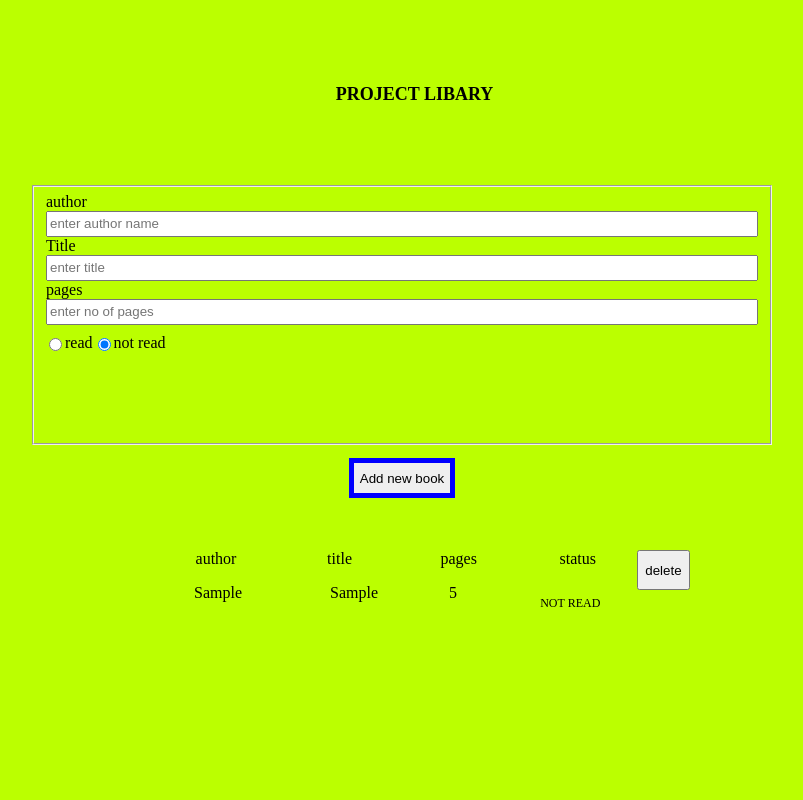
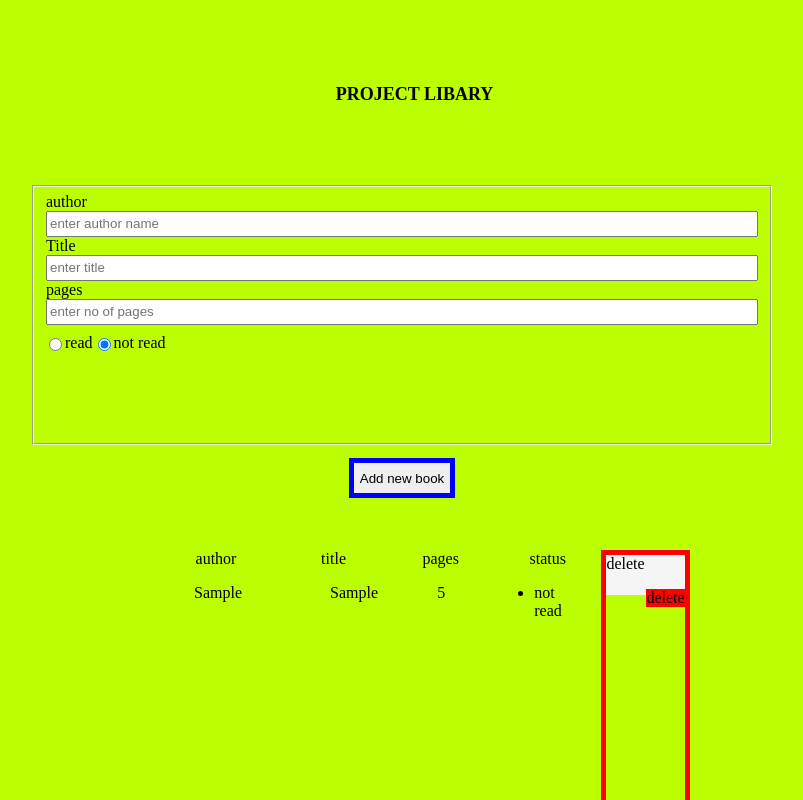
Before and after one commit to funbimech/index.libary, a plain HTML site: page my libary/index.html in a window 1280 px wide. Both pictures are taken after typing "Sample", "Sample", "5" into the empty fields and a click on the button "Add new book". Shown: the top 800 px of the page, without its empty margins (238-1041 px from the left). Drawn offline with Linux system fonts and the light colour scheme.

Commit message:
updated codes

```diff
--- a/my libary/index.html
+++ b/my libary/index.html
@@ -57,7 +57,15 @@
                 <ul id="scope"></ul>
               </div>
             </span>
-            <button type="submit" class="btn2">delete</button>
+            <div class="delete">
+            <div class="delhost">delete
+              <!-- <div class="boxs"> -->
+      <!-- <button class="delbtn" data-index="${index}"></button>  -->
+              <ul id="del"></ul>
+              <!-- </div>i
+               -->
+            </div>
+            </div>
           </div>
             <div class="host">
             <ul id="list"></ul>
--- a/my libary/main.js
+++ b/my libary/main.js
@@ -1,96 +1,88 @@
-const btn = document.getElementById("btn")
-const author = document.getElementById("author")
-const title = document.getElementById("title")
-const pages = document.getElementById("pages")
-const status = document.querySelector(".status")
-const list = document.getElementById("list")
- const host= document.querySelector(".host")
- const hosts = document.querySelector(".hosts")
- const lists = document.getElementById("lists")
- const read = document.getElementById("read")
- const unread = document.getElementById("unread")
- const scope = document.getElementById("scope")
+const btn = document.getElementById("btn");
+const author = document.getElementById("author");
+const title = document.getElementById("title");
+const pages = document.getElementById("pages");
+const status = document.querySelector(".status");
+const list = document.getElementById("list");
+const host = document.querySelector(".host");
+const hosts = document.querySelector(".hosts");
+const lists = document.getElementById("lists");
+const read = document.getElementById("read");
+const unread = document.getElementById("unread");
+const scope = document.getElementById("scope");
+const del = document.getElementById("del");
 let base = document.createElement("base");
- const btn2 = document.querySelector(".btn2")
+let delbtn = document.querySelectorAll(".delbtn")
+let newindex = 0;
+const btn2 = document.querySelector(".btn2");
+const radios = document.querySelectorAll('input[name="ticket')
 
-function Book(author1,title1,pages1,status1) {
-this.author= author1
-this.title = title1
-this.pages = pages1
-this.status= status1
+function Book(author1, title1, pages1, status1) {
+  this.author = author1;
+  this.title = title1;
+  this.pages = pages1;
+  this.status = status1;
 }
-const libary = [];
-function info(books) {
-  btn.addEventListener("click",() => {
-   if(author.value==='' ) {
-    alert("put in a book")
-  } else {
-        list.innerHTML = "";
-      lists.innerHTML = "";
-      h.innerHTML = "";
+let libary = [];
 
-const p = document.createElement('p')
-      p.className = "my-para"
-
- function updatestatus(confirm) {
+function addbook() {
+      const pages1 = pages.value;
+      const author1 = author.value;
+      const title1 = title.value;
+      let selval = ''
       if (read.checked) {
-          p.innerHTML = "read";
-        } else if (unread.checked) {
-          p.innerHTML = "not read";
-        } else {
-          p.innerHTML = "";
+        selval = "read";
+     } else  {
+       selval = "not read";
      }
-        confirm = p.innerHTML;
-        base = confirm;
+      const status1 = selval;
+      const book = new Book(author1, title1, pages1, status1);
+      libary.push(book);
 }
-      updatestatus();
-
-    const pages1 = pages.value
-     const author1 = author.value
-      const title1 = title.value
-      const status1 = base;
-     const book = new Book(author1,title1,pages1,status1 )
-     libary.push(book)
-
+ let books;
+ function deletebook (books,index) {
+        books.splice(index,1)
+          list.innerHTML =''
+     lists.innerHTML = ""
+      h.innerHTML = ""
+     scope.innerHTML = ""
+     del.textContent = ""
+            updateinfo()
+ }
+  btn.addEventListener("click", () => {
+          addbook()
+          list.innerHTML =''
+          lists.innerHTML = ""
+         h.innerHTML = ''
+         scope.innerHTML =''
+        del.textContent = ''
         books = libary
-
-     function deleteinfo(books,index)  {
-          btn2.addEventListener("click",() => {
-           if(Array.isArray(books) && index >= 0 && index < books.length){
-             books.splice(index,1)
-            } else {
-              console.log("invalid index")
-           }
-           list.innerHTML = "";
-           lists.innerHTML = "";
-           scope.innerHTML = "";
-           h.innerHTML = "";
+           updateinfo();
   })
-            return books;
-
-           }
-           deleteinfo(books,0)
-    for(let i=0; i < books.length; i++) {
-    const li = document.createElement('li')
+      function updateinfo() {
+        for (let i = 0; i < books.length; i++) {
+          const li = document.createElement("li");
           li.className = "my-author"
-     li.innerHTML = books[i].author
-     const titleli = document.createElement('li')
+          li.innerHTML = books[i].author;
+          const titleli = document.createElement("li");
           titleli.className = "my-title"
-     titleli.innerHTML = books[i].title
-     const pageli = document.createElement('li')
+          titleli.innerHTML = books[i].title;
+          const pageli = document.createElement("li");
           pageli.className = "my-page"
-     pageli.innerHTML = books[i].pages
-     h.appendChild(pageli)
-     console.log(titleli)
-     list.appendChild(li)
-     lists.appendChild(titleli)
-    }
-    scope.appendChild(p)
-     author.value = ''
-     title .value =''
-     pages.value = ''
-     console.log(books)
-     }
-
-  })}
-info()
+          pageli.innerHTML = books[i].pages;
+          const statusli = document.createElement("li")
+          statusli.innerHTML = books[i].status
+         let deleteli = document.createElement("li");
+           deleteli.textContent = "delete";
+         deleteli.style.backgroundColor = "red";
+       deleteli.className = "my-delete";
+        deleteli.addEventListener("click", () => deletebook(books,i))
+        del.appendChild(deleteli)
+          h.appendChild(pageli);
+           list.appendChild(li);
+           lists.appendChild(titleli);
+           scope.appendChild(statusli);
+          author.value = "";
+          title.value = "";
+          pages.value = "";
+    }}
--- a/my libary/style.css
+++ b/my libary/style.css
@@ -4,7 +4,7 @@ body {
   padding: 0;
 }
 .container {
-  height: 100vh;
+  height: 100%;
    background-color: blue;
   width: 100vw;
 }
@@ -52,8 +52,20 @@ body {
   justify-content: space-around;
   height: 4vh;
     }
-.btn2 {
+.delhost {
   height: 5vh;
+  background-color: whitesmoke;
+}
+
+.boxs {
+  height: 25vh;
+}
+.delete {
+  height: 55vh;
+  border: 5px solid red;
+}
+.my-delete {
+list-style: none;
 }
 .my-para {
   margin-left: -18px;
```
Lines whose indentation alone changed are shown as unchanged.
